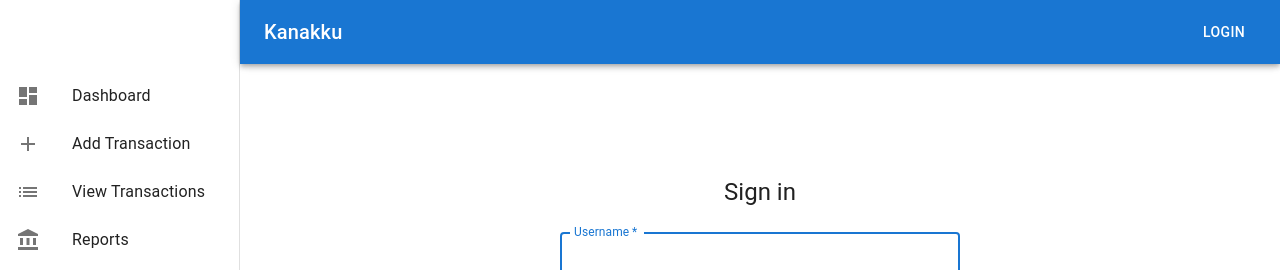
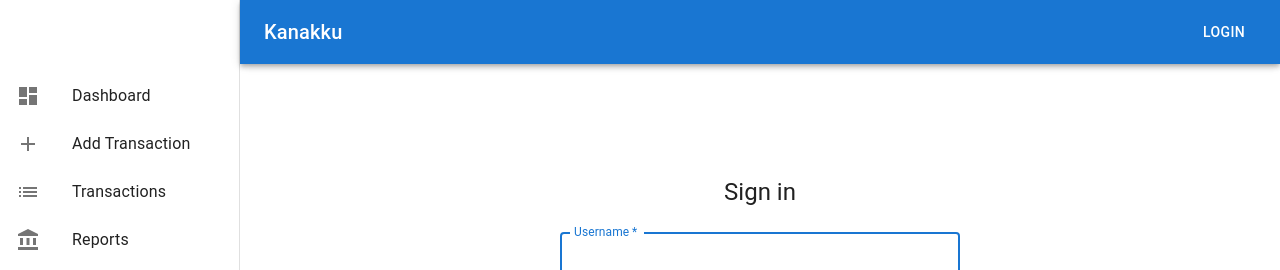
Before and after one commit to baijum/kanakku, a React (Create React App) app in the folder frontend/: page /login in a window 1280 px wide. Shown: the top 270 px of the page. Built offline with nearby package versions, Linux system fonts and the light colour scheme.

Commit message:
Simplify UI

```diff
--- a/frontend/src/App.js
+++ b/frontend/src/App.js
@@ -113,7 +113,7 @@ function App() {
             <ListItemIcon>
               <ListIcon />
             </ListItemIcon>
-            <ListItemText primary="View Transactions" />
+            <ListItemText primary="Transactions" />
           </ListItem>
           <ListItem button component={RouterLink} to="/reports" onClick={isMobile ? handleDrawerToggle : undefined}>
             <ListItemIcon>
--- a/frontend/src/components/ViewTransactions.js
+++ b/frontend/src/components/ViewTransactions.js
@@ -95,7 +95,7 @@ function ViewTransactions() {
   return (
     <Box sx={{ p: { xs: 2, sm: 3 } }}>
       <Typography variant="h4" gutterBottom>
-        View Transactions
+        Transactions
       </Typography>
       <Paper sx={{ p: 3, mb: 3 }}>
         <Grid container spacing={2}>
```
